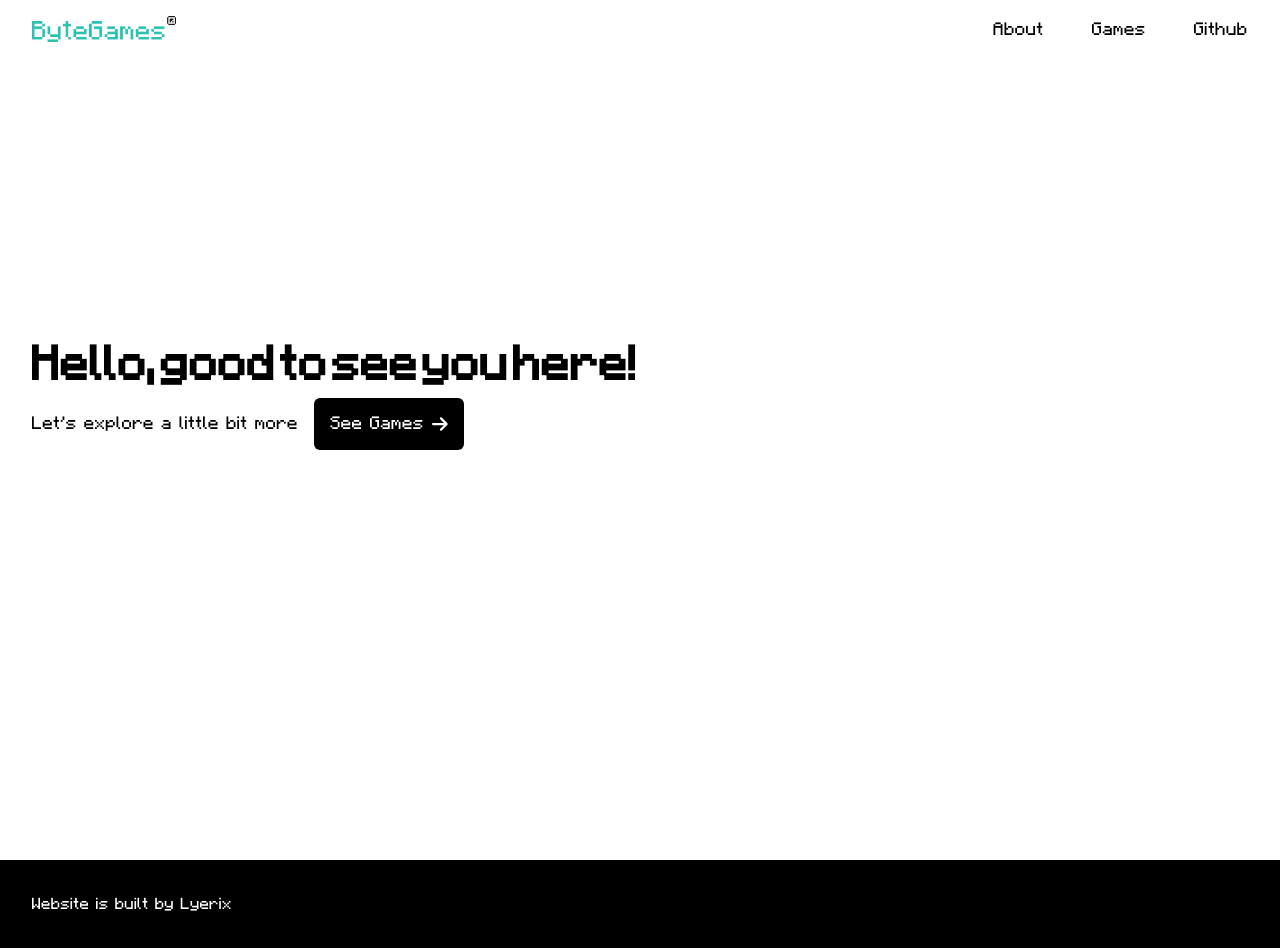
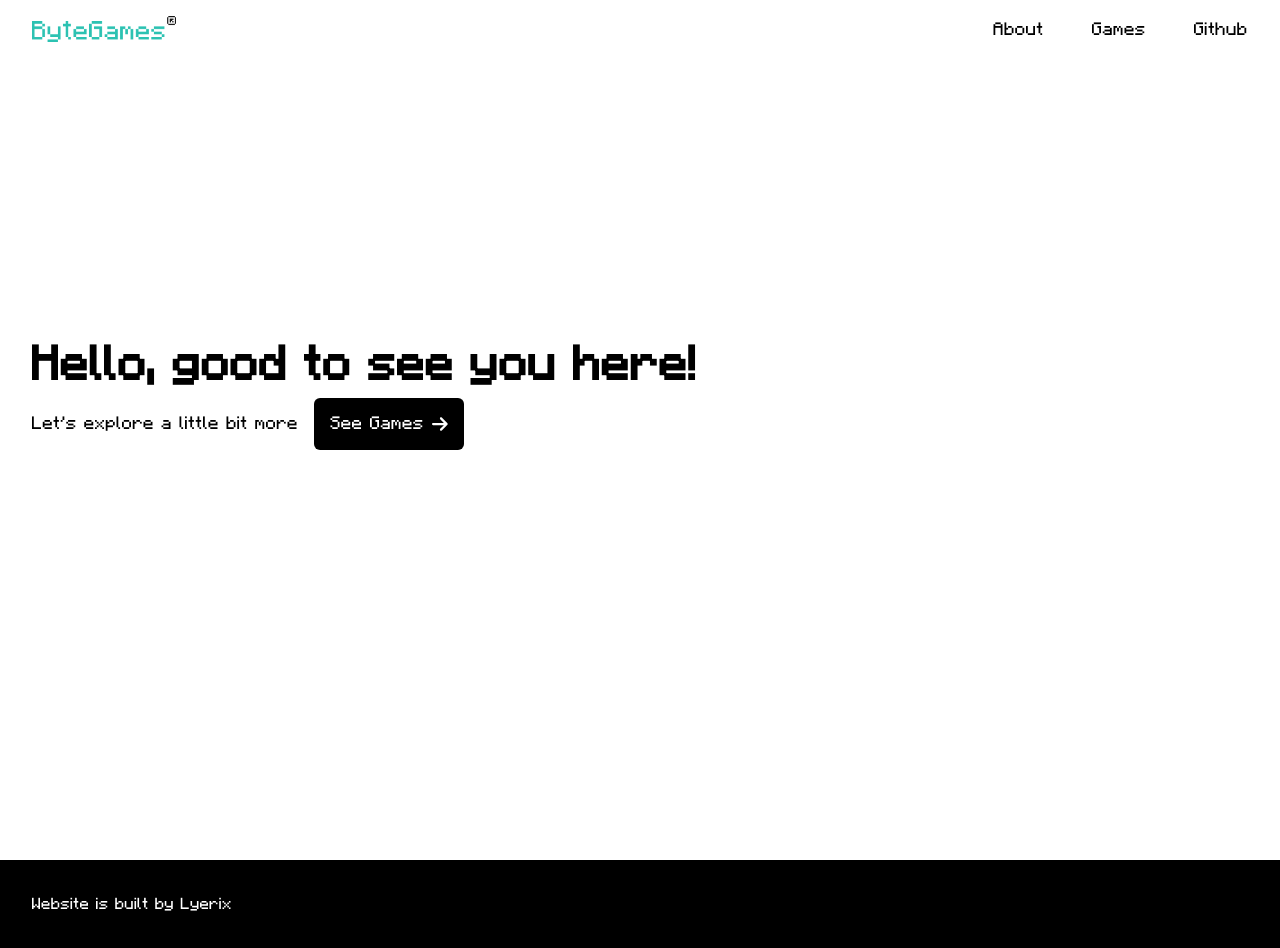
Before and after one commit to VinctLY/ByteGames-Game, a Next.js app in the folder client/: page / in a window 1280 px wide. Built offline with nearby package versions, Linux system fonts and the light colour scheme.

Commit message:
fix: show landing header for user that is loading the page

```diff
--- a/client/src/components/LandingHeader.tsx
+++ b/client/src/components/LandingHeader.tsx
@@ -10,6 +10,8 @@ export default function LandingHeader() {
 	const textRef: MutableRefObject<HTMLHeadingElement | null> = useRef(null);
 
 	useEffect(() => {
+		if (textRef.current) textRef.current.innerHTML = "";
+
 		const timing = 50;
 		let i = 0;
 
@@ -30,17 +32,15 @@ export default function LandingHeader() {
 			textRef.current?.append(container);
 		});
 
-		return () => {
-			if (textRef.current) textRef.current.innerHTML = "";
-		};
+		return () => {};
 	}, []);
 
 	return (
 		<h1
 			ref={textRef}
 			id="landing-heading--animation"
-			className="text-5xl font-bold w-fit flex gap-1 flex-wrap *:shrink-0">
-			<noscript>{text}</noscript>
+			className="text-5xl font-bold w-fit *:inline-block *:mr-4">
+			{text}
 		</h1>
 	);
 }
```
